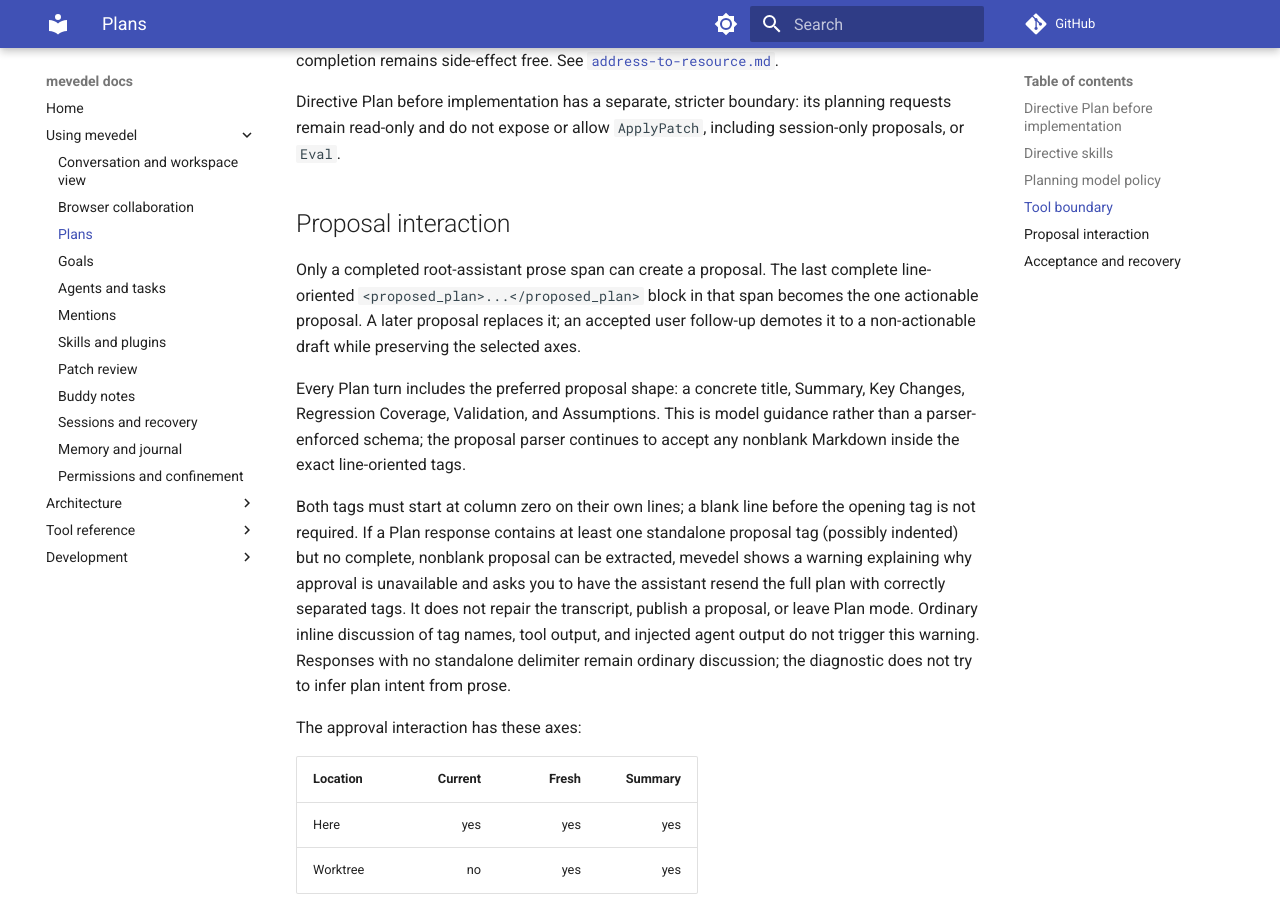
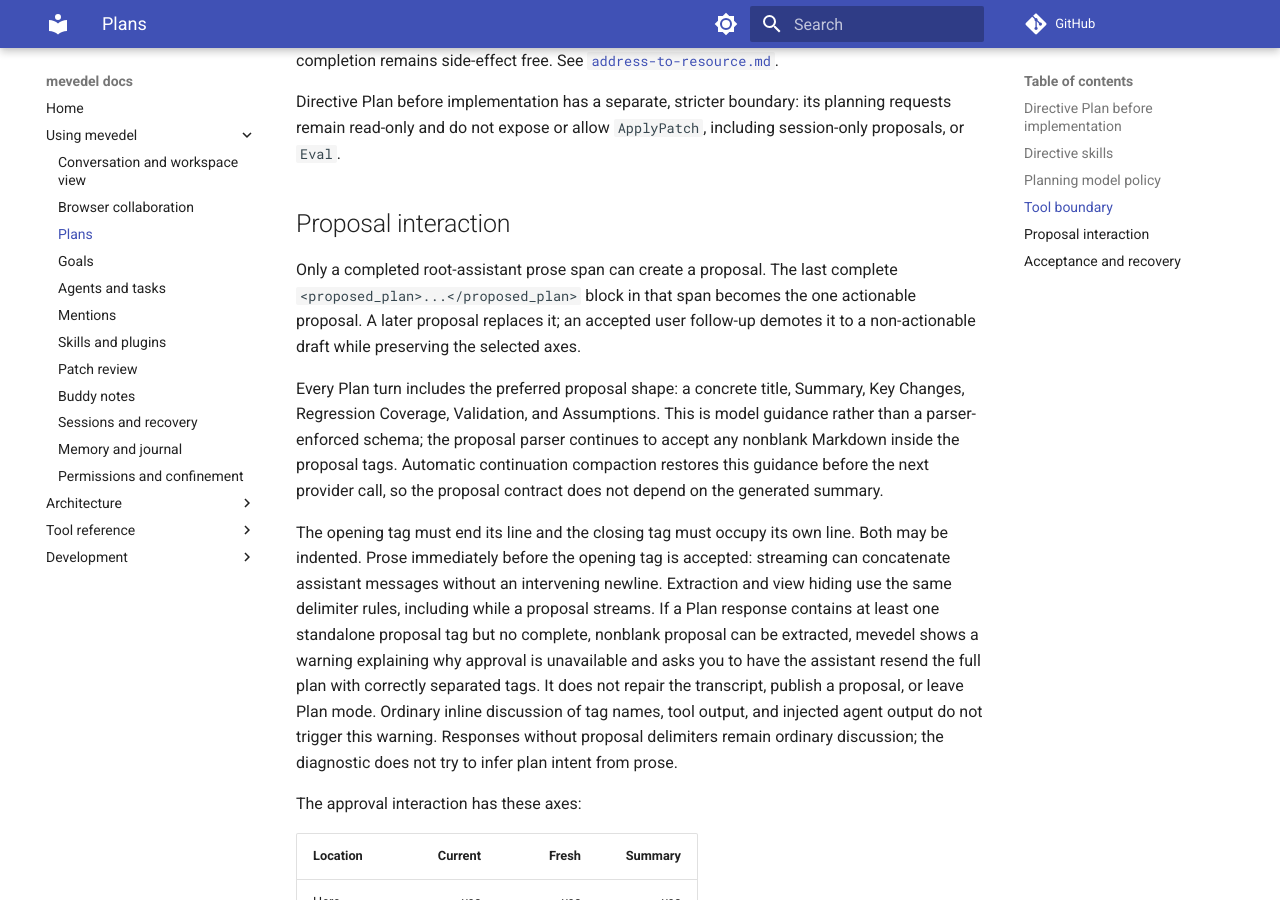
Before and after one commit to FrauH0lle/mevedel, an MkDocs documentation site: the page built from docs/plan-mode.md, in a window 1280 px wide and 900 px high, scrolled down 2337 px. Built offline with MkDocs 1.6.1 and Material for MkDocs 9.7.7, drawn with Linux system fonts in a browser that asks for light colours; comment, search, counter and statistics services are not loaded.

Commit message:
fix(plan): Preserve proposal handling through compaction
Accept plan delimiters flattened against preceding prose and restore the
active Plan reminder when rebuilding a compacted continuation. Keep
proposal extraction and view hiding on the same delimiter rules.

* mevedel-plan.el (mevedel-plan-extract-proposed,
mevedel-plan-strip-proposed): Share opening and closing expressions;
accept indentation and prose preceding an opening tag.
* mevedel-plan-mode.el (mevedel-plan-mode--post-response): Clarify the
remaining malformed-proposal diagnostic.
* mevedel-reminders.el (mevedel-reminders-stage-plan-mode): Restage active
root or directive Plan guidance without duplicating pending reminders.
* mevedel-compact.el (mevedel--compact-rebuild-info-data-from-buffer): Stage the
Plan reminder before resuming the provider request.
* test/test-mevedel-plan.el, test/test-mevedel-plan-mode.el,
test/test-mevedel-compact.el, test/test-mevedel-reminders.el: Cover the
accepted delimiters and restored continuation guidance.
* docs/plan-mode.md, docs/compaction.md, docs/reminders.md,
docs/adr/0067-separate-planning-from-goal-execution.md: Document the
proposal contract and the failures motivating the change.

Validation: complete staged result passes the 7,963-case isolated Eask
suite (zero unexpected results, 19 skips). Eask compiles 199 files
without warnings. Intermediate commit trees are not separately tested.

```diff
--- a/docs/plan-mode.md
+++ b/docs/plan-mode.md
@@ -114,7 +114,7 @@
 ## Proposal interaction
 
 Only a completed root-assistant prose span can create a proposal. The last
-complete line-oriented `<proposed_plan>...</proposed_plan>` block in that span
+complete `<proposed_plan>...</proposed_plan>` block in that span
 becomes the one actionable proposal. A later proposal replaces it; an accepted
 user follow-up demotes it to a non-actionable draft while preserving the
 selected axes.
@@ -122,16 +122,21 @@
 Every Plan turn includes the preferred proposal shape: a concrete title,
 Summary, Key Changes, Regression Coverage, Validation, and Assumptions. This
 is model guidance rather than a parser-enforced schema; the proposal parser
-continues to accept any nonblank Markdown inside the exact line-oriented tags.
+continues to accept any nonblank Markdown inside the proposal tags. Automatic
+continuation compaction restores this guidance before the next provider call,
+so the proposal contract does not depend on the generated summary.
 
-Both tags must start at column zero on their own lines; a blank line before
-the opening tag is not required. If a Plan response contains at least one
-standalone proposal tag (possibly indented) but no complete, nonblank proposal
+The opening tag must end its line and the closing tag must occupy its own line.
+Both may be indented. Prose immediately before the opening tag is accepted:
+streaming can concatenate assistant messages without an intervening newline.
+Extraction and view hiding use the same delimiter rules, including while a
+proposal streams. If a Plan response contains at least one
+standalone proposal tag but no complete, nonblank proposal
 can be extracted, mevedel shows a warning explaining why approval is unavailable
 and asks you to have the assistant resend the full plan with correctly separated
 tags. It does not repair the transcript, publish a proposal, or leave Plan mode.
 Ordinary inline discussion of tag names, tool output, and injected agent output
-do not trigger this warning. Responses with no standalone delimiter remain
+do not trigger this warning. Responses without proposal delimiters remain
 ordinary discussion; the diagnostic does not try to infer plan intent from prose.
 
 The approval interaction has these axes:
```
Also changed, not shown: docs/adr/0067-separate-planning-from-goal-execution.md (+17 -0 lines), docs/compaction.md (+5 -0 lines), docs/reminders.md (+4 -1 lines), 8 other files.
